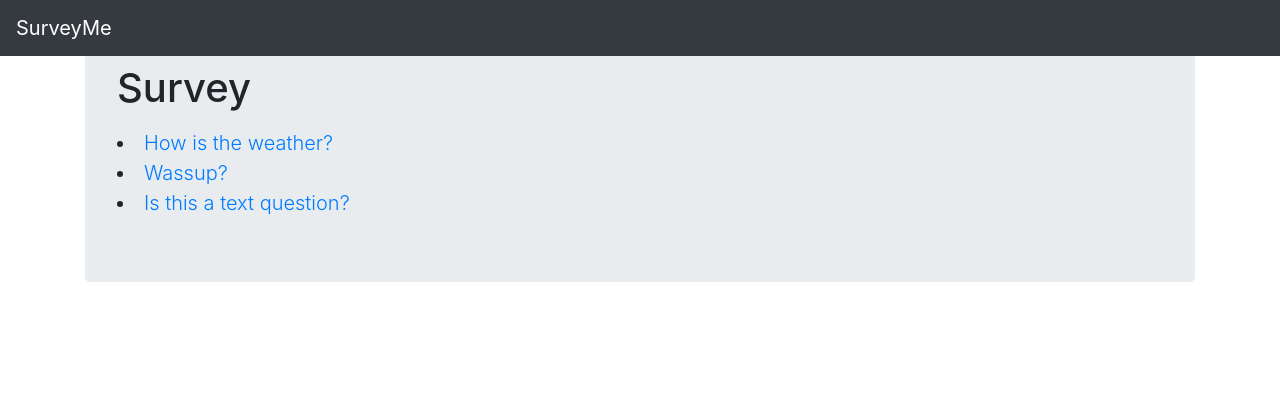
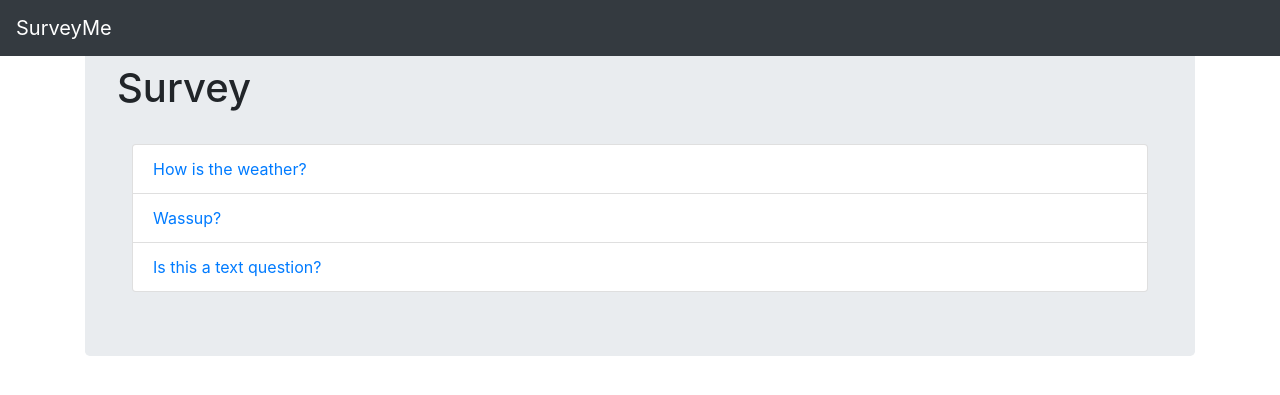
Before and after one commit to Rytisk/survey-django, a Django app: page /survey/ in a window 1280 px wide. Shown: the top 395 px of the page. Run offline with Django 3.2, Linux system fonts and the light colour scheme; data comes from the database, SQL or seed files in the repository; some libraries are stand-ins or nearby versions.

Commit message:
design update

```diff
--- a/mysite/survey/templates/survey/index.html
+++ b/mysite/survey/templates/survey/index.html
@@ -2,13 +2,17 @@
 {% extends "survey/header.html" %}
 {% block content %}
 <h1>Survey</h1>
+<br/>
+
+<div class="container">
     {% if questions %}
-        <ul></ul>
-        {% for question in questions %}
-            <li class="lead"><a href="/survey/{{ question.id }}/">{{ question.question_text }}</a></li>
-        {% endfor %}
+        <ul class="list-group">
+            {% for question in questions %}
+                <li class="list-group-item"><a href="/survey/{{ question.id }}/">{{ question.question_text }}</a></li>
+            {% endfor %}
         </ul>
     {% else %}
         <p>No polls are available.</p>
     {% endif %}
+</div>
 {% endblock %}
```
